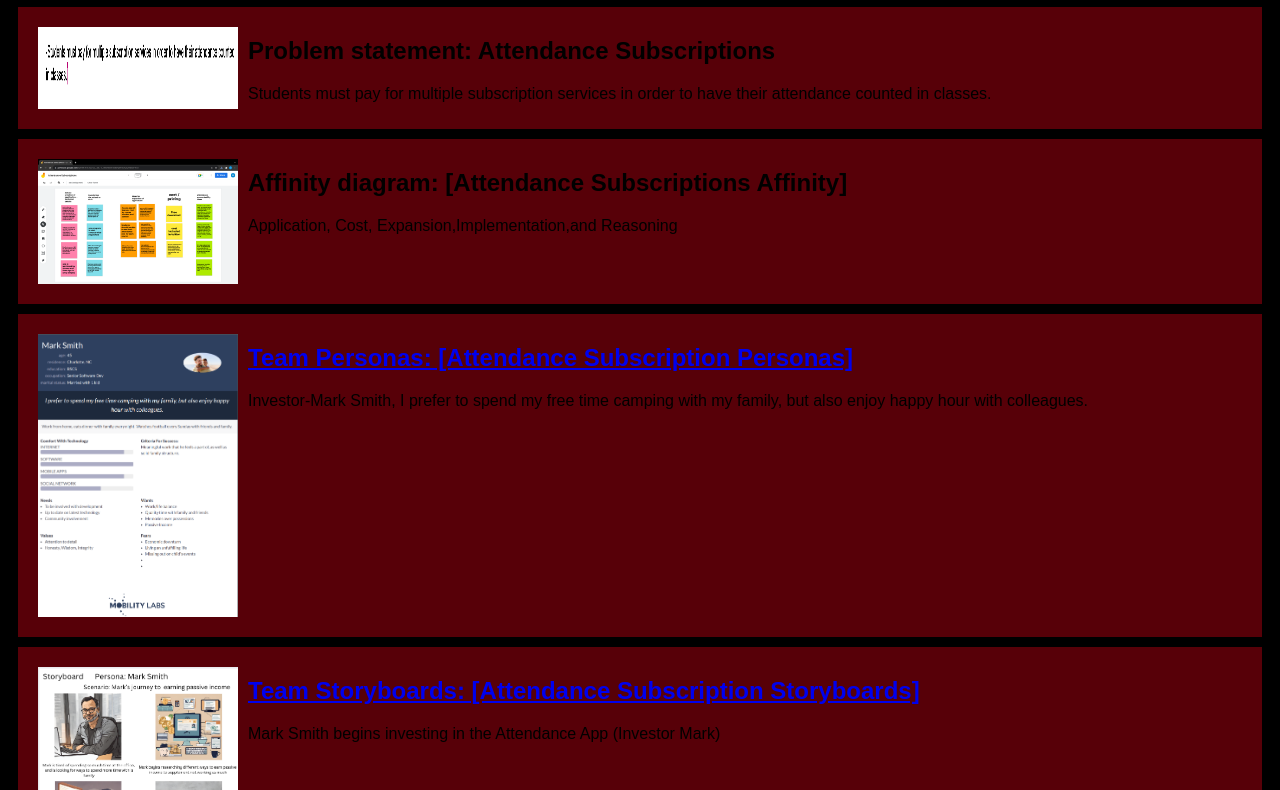
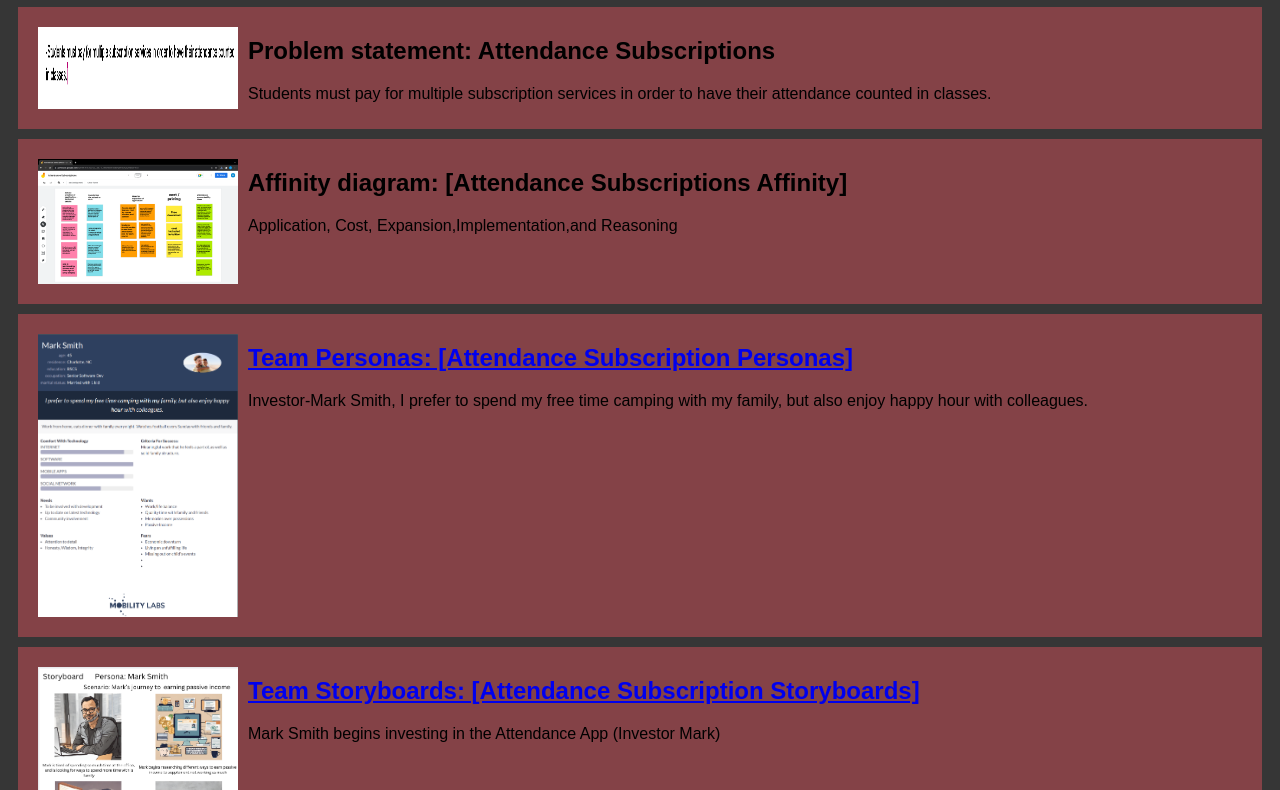
Before and after one commit to PearsonMattW/PearsonMattW.github.io, a plain HTML site: page index.html in a window 1280 px wide. Shown: the part 73-863 px from the top of the page. Drawn offline with Linux system fonts and the light colour scheme.

Commit message:
Update styles.css

```diff
--- a/styles.css
+++ b/styles.css
@@ -1,5 +1,5 @@
 body {
-background-color: #000000;
+background-color: #363636;
 font-family: Arial, Helvetica, sans-serif;
 }
 h1 {
@@ -10,7 +10,7 @@ text-align: center;
 display: flex;
 padding: 10px;
 margin: 10px;
-background: #570008;
+background: #844247;
 }
 .assign img {
 width: 200px;
```
